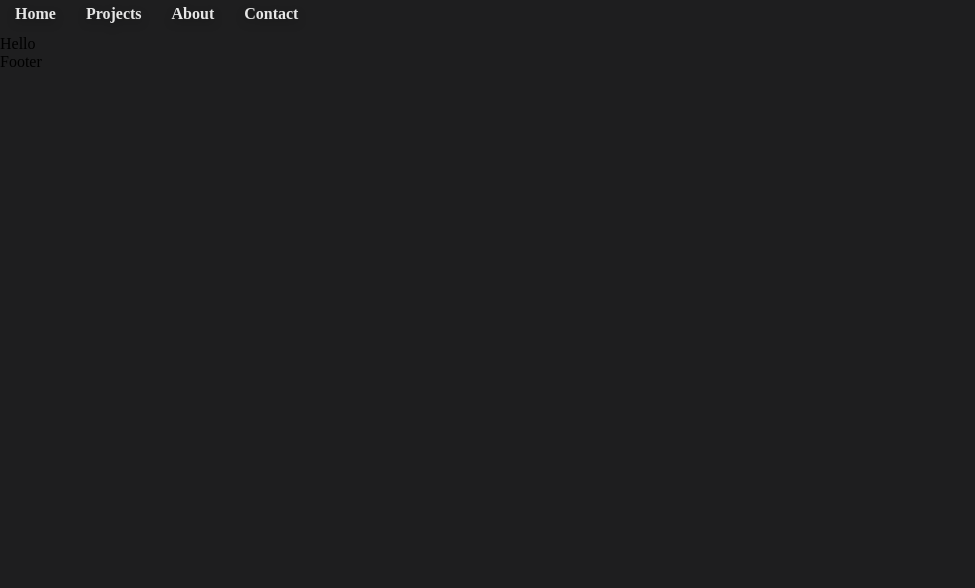
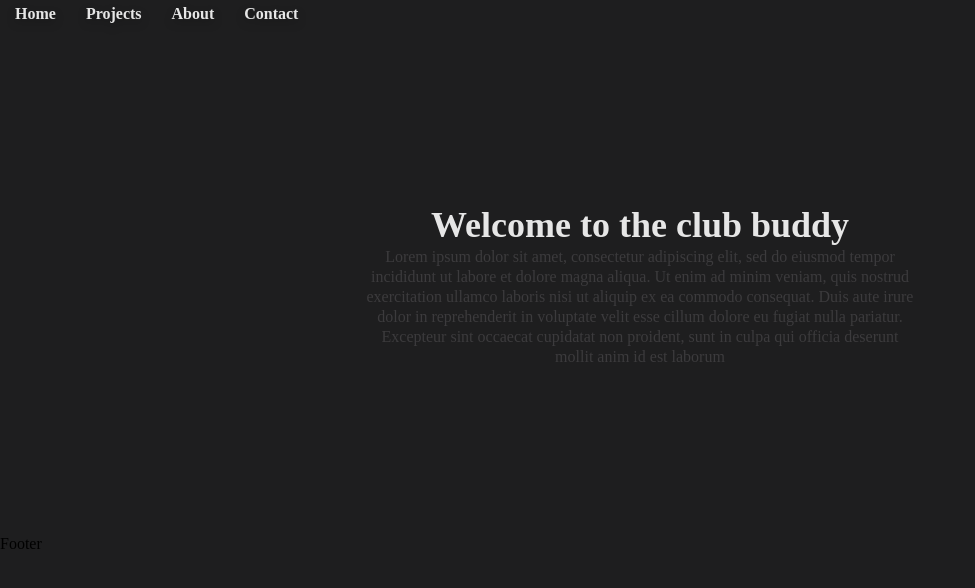
Before and after one commit to FaetterP/o6i7ry, a Next.js app: page / in a window 1280 px wide. Shown: the top 588 px of the page, without its empty margins (0-975 px from the left). Built offline with nearby package versions, Linux system fonts and the light colour scheme.

Commit message:
Добавлена главная страница
Пока что вместо текста плейсхолдеры.
Также высота страницы не соответствует высоте экрана.

```diff
--- /dev/null
+++ b/Components/Landing/Landing.module.scss
@@ -0,0 +1,27 @@
+.centerBlock {
+  height: 500px;
+  width: 550px;
+  margin: 0 auto;
+  display: flex;
+  align-items: center;
+
+  text-align: center;
+
+  h1 {
+    font-family: "Montserrat";
+    font-style: normal;
+    font-weight: 900;
+    font-size: 36px;
+    line-height: 44px;
+    color: #e6e6e6;
+  }
+
+  h2 {
+    font-family: "Montserrat";
+    font-style: normal;
+    font-weight: 400;
+    font-size: 16px;
+    line-height: 20px;
+    color: #3c3b3d;
+  }
+}
--- /dev/null
+++ b/Components/Landing/Landing.tsx
@@ -0,0 +1,22 @@
+import styles from "./Landing.module.scss";
+
+export default function Landing() {
+  return (
+    <>
+      <div className={styles.centerBlock}>
+        <div>
+          <h1>Welcome to the club buddy</h1>
+          <h2>
+            Lorem ipsum dolor sit amet, consectetur adipiscing elit, sed do
+            eiusmod tempor incididunt ut labore et dolore magna aliqua. Ut enim
+            ad minim veniam, quis nostrud exercitation ullamco laboris nisi ut
+            aliquip ex ea commodo consequat. Duis aute irure dolor in
+            reprehenderit in voluptate velit esse cillum dolore eu fugiat nulla
+            pariatur. Excepteur sint occaecat cupidatat non proident, sunt in
+            culpa qui officia deserunt mollit anim id est laborum
+          </h2>
+        </div>
+      </div>
+    </>
+  );
+}
--- a/pages/index.tsx
+++ b/pages/index.tsx
@@ -1,5 +1,9 @@
-import { getFolderContent } from "services/firebase";
+import Landing from "Components/Landing/Landing";
 
 export default function MainPage() {
-  return <div>Hello</div>;
+  return (
+    <>
+      <Landing />
+    </>
+  );
 }
```
